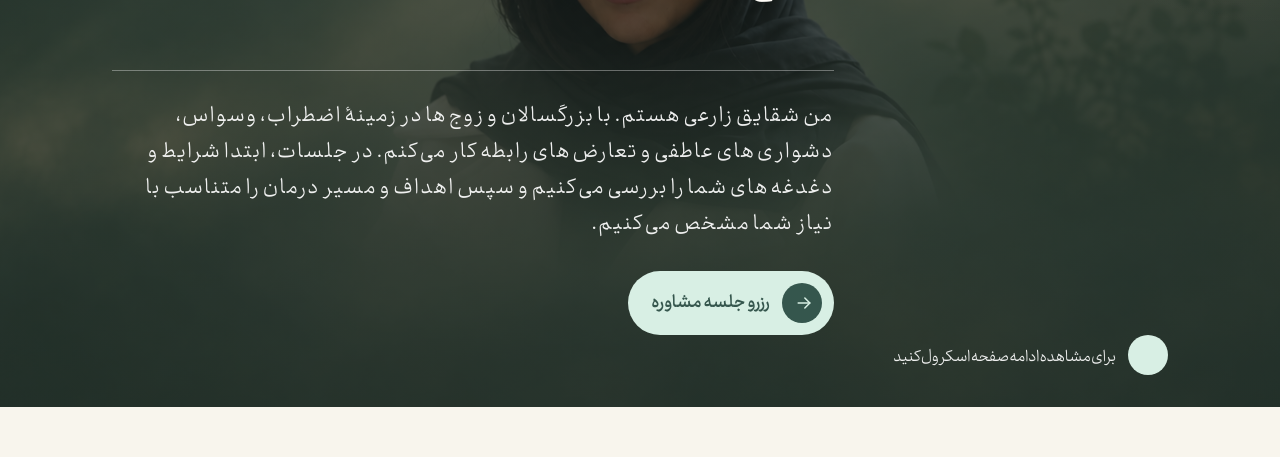
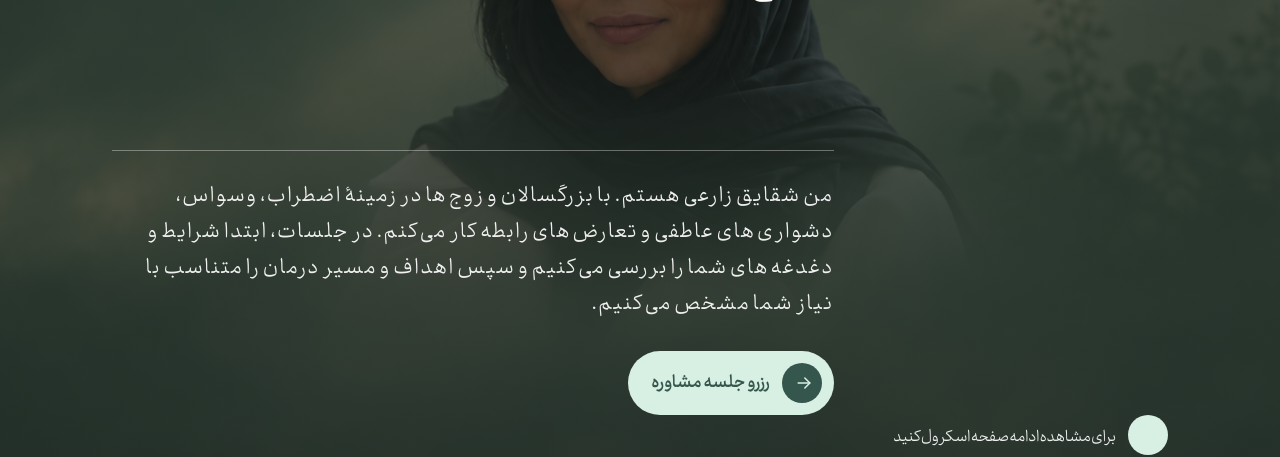
Before and after one commit to TimeLightCurve/psychology-portfolio, a Next.js app: page / in a window 1280 px wide. Shown: the part 395-852 px from the top of the page. Built offline with nearby package versions, Linux system fonts and the light colour scheme; no server answers; the database is empty.

Commit message:
metadata

```diff
--- a/app/layout.tsx
+++ b/app/layout.tsx
@@ -63,8 +63,8 @@ const nian = localFont({
 
 
 export const metadata: Metadata = {
-  title: "پرتفوی دکتر روانشناس",
-  description: "وب سایت شخصی و پرتفوی حرفه ای دکتر روانشناس برای معرفی خدمات، تجربه و راه های ارتباطی.",
+  title: " شقایق زارعی روانشناس",
+  description: "وب سایت شخصی و پرتفوی حرفه ای شقایق زارعی روانشناس برای معرفی خدمات، تجربه و راه های ارتباطی.",
 }
 
 export default async function RootLayout({
--- a/components/home/Hero.tsx
+++ b/components/home/Hero.tsx
@@ -37,7 +37,7 @@ export default function Hero() {
 						</h1>
 					</div>
 
-					<div className=" flex ">
+					<div className=" flex pt-20">
 						<div
 							className="mx-auto flex w-full items-end justify-between gap-6 pt-18 text-white/92"
 						// style={{ maxWidth: "1380px" }}
```
